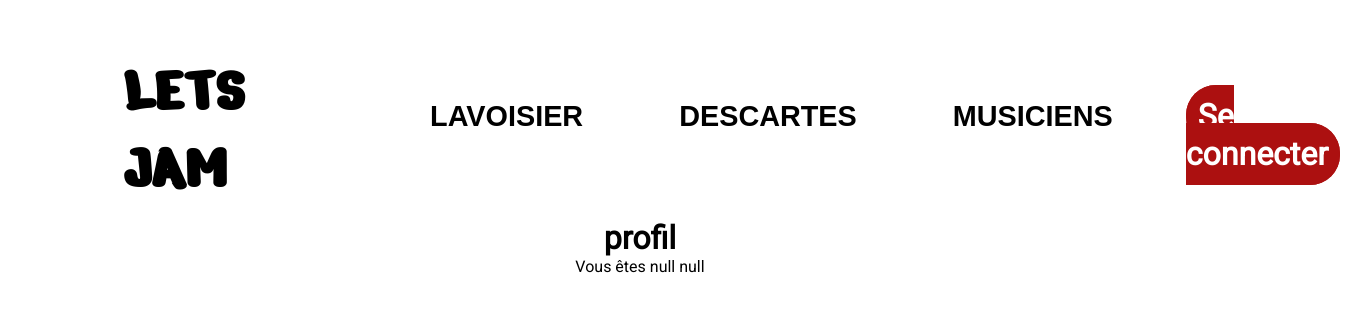
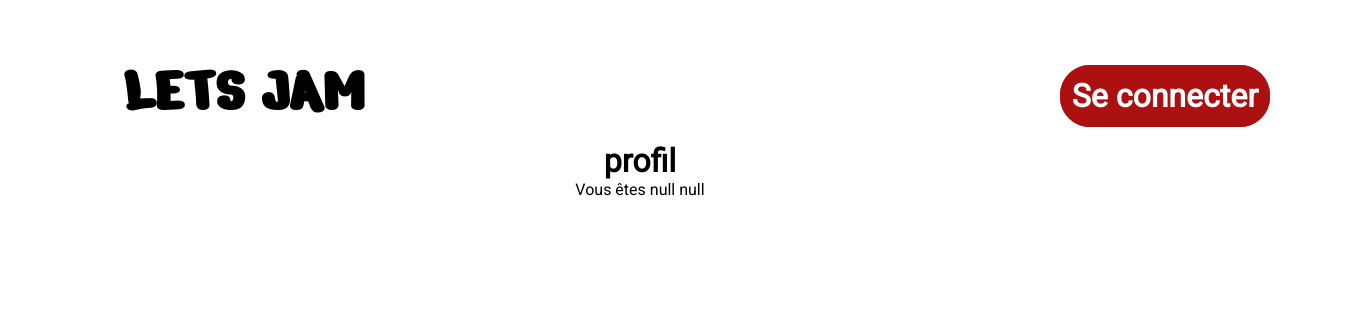
Before and after one commit to RomainGuarinoni/LetsJam, a Vue app in the folder client/: page /#/profil in a window 1280 px wide. Shown: the top 312 px of the page, 1350 px wide, since content can reach past the window. Built offline with nearby package versions, Linux system fonts and the light colour scheme.

Commit message:
modif lien navbar

```diff
--- a/client/src/components/Home.vue
+++ b/client/src/components/Home.vue
@@ -207,6 +207,12 @@ export default {
   },
   created() {
     window.addEventListener("scroll", this.changeColor);
+  },
+  mounted: function() {
+    if (localStorage.getItem("nom") != null) {
+      // localStorage.clear();       pour debug
+      this.$store.dispatch("connect");
+    }
   },
   destroyed() {
     window.removeEventListener("scroll", this.changeColor);
--- a/client/src/components/Navbar.vue
+++ b/client/src/components/Navbar.vue
@@ -10,7 +10,10 @@
     <div class="nav_links">
       <ul>
         <li>
-          <router-link class="nav_link" :to="{ name: 'lavoisier' }"
+          <router-link
+            v-show="connect"
+            class="nav_link "
+            :to="{ name: 'lavoisier' }"
             ><p :class="{ black: change_color }" style="margin:0;">
               Lavoisier
             </p></router-link
@@ -18,7 +21,8 @@
         </li>
         <li>
           <router-link
-            class="nav_link"
+            class="nav_link "
+            v-show="connect"
             :class="{ black: change_color }"
             :to="{ name: 'descartes' }"
             ><p :class="{ black: change_color }" style="margin:0;">
@@ -28,7 +32,8 @@
         </li>
         <li>
           <router-link
-            class="nav_link"
+            class="nav_link "
+            v-show="connect"
             :class="{ black: change_color }"
             :to="{ name: 'musiciens' }"
             ><p :class="{ black: change_color }" style="margin:0;">
```
